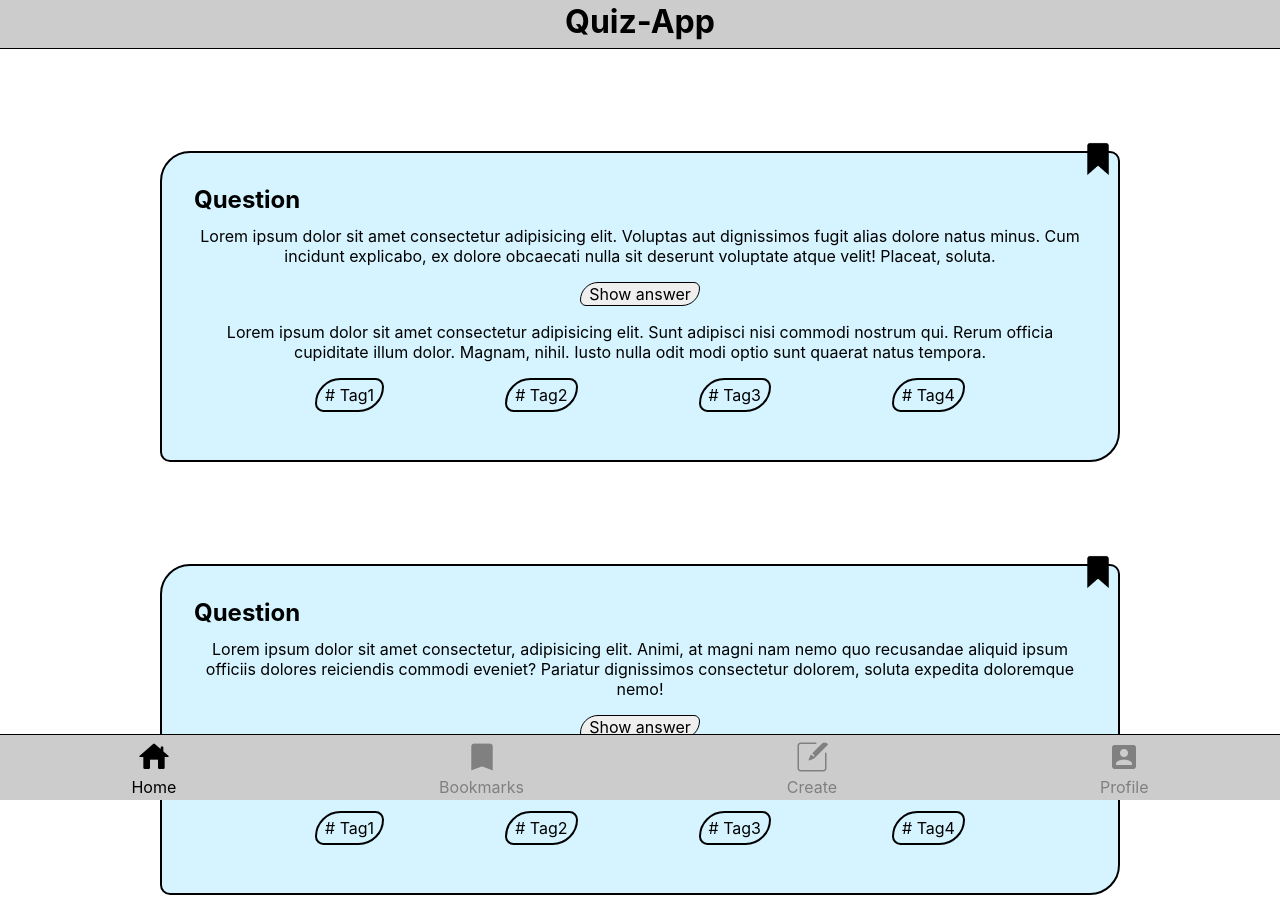
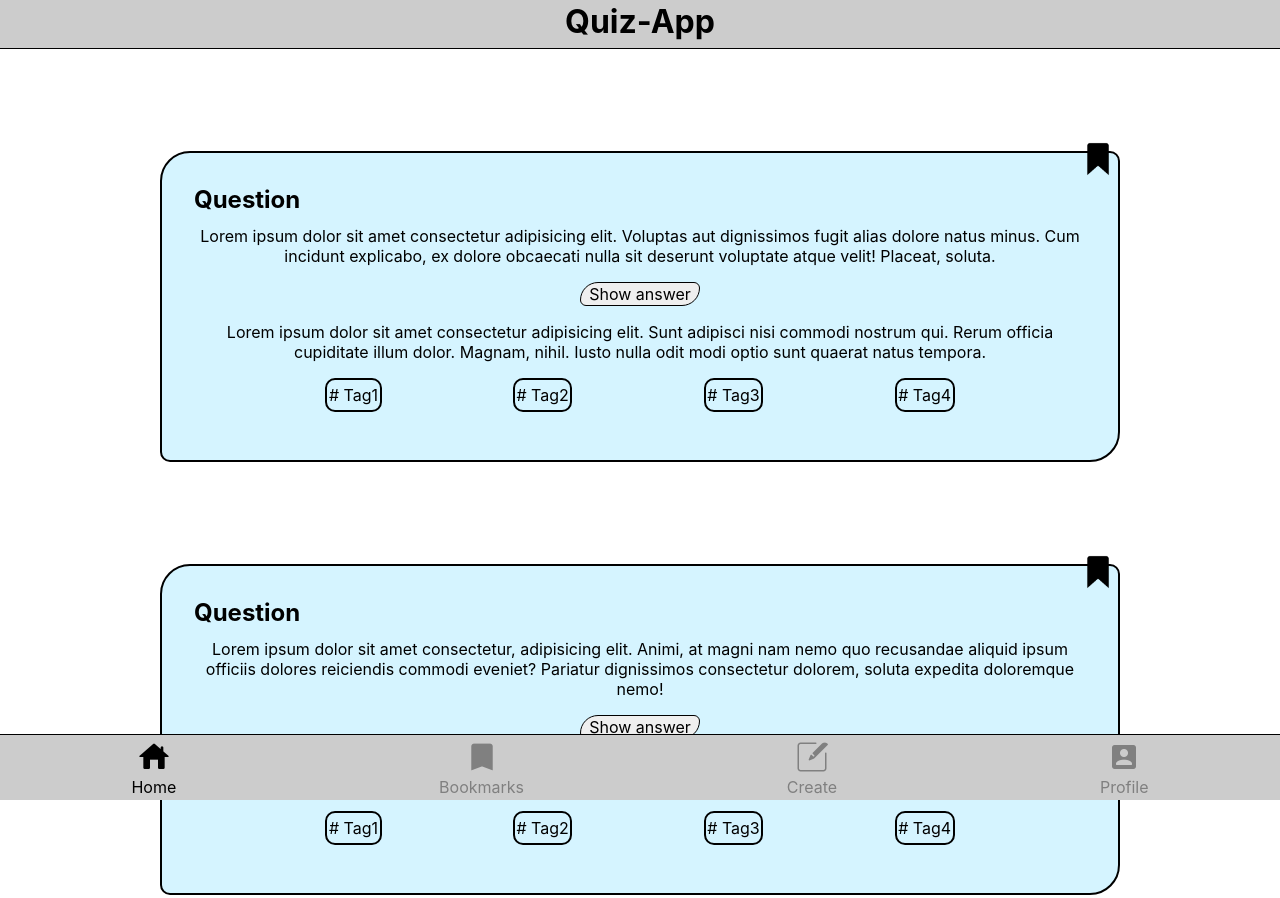
Before and after one commit to AlexF090/my-quiz-app, a website: page index.html in a window 1280 px wide. Shown: the top 898 px of the page. Drawn offline with Linux system fonts and the light colour scheme.

Commit message:
style all buttons

```diff
--- a/index.css
+++ b/index.css
@@ -29,11 +29,12 @@
 
 .card__ul--Tags li {
   padding: 0.3rem;
-  padding-left: 0.5rem;
-  padding-right: 0.5rem;
-  border-radius: 30px 10px 30px 10px;
+  padding-left: 0.1rem;
+  padding-right: 0.1rem;
+  border-radius: 10px;
   border-width: 2px;
   border-style: solid;
+  color: #000;
 }
 
 .card__title {
--- a/pages/bookmarks/bookmarks.css
+++ b/pages/bookmarks/bookmarks.css
@@ -29,11 +29,12 @@
 
 .card__ul--Tags li {
   padding: 0.3rem;
-  padding-left: 0.5rem;
-  padding-right: 0.5rem;
-  border-radius: 30px 10px 30px 10px;
+  padding-left: 0.1rem;
+  padding-right: 0.1rem;
+  border-radius: 10px;
   border-width: 2px;
   border-style: solid;
+
 }
 
 .card__title {
@@ -47,6 +48,7 @@
   position: absolute;
   top: -0.9rem;
   right: 0rem;
+
 }
 
 .card__question,
--- a/pages/create/create.css
+++ b/pages/create/create.css
@@ -104,4 +104,5 @@
   font-size: 1rem;
   border-radius: 30px 10px 30px 10px;
   border: 1px black solid;
+  color: #000;
 }
--- a/pages/profile/profile.css
+++ b/pages/profile/profile.css
@@ -67,6 +67,7 @@
   margin-top: 1rem;
   margin-bottom: 1rem;
   align-self: center;
+  color: #000;
 }
 
 .section__profilePicture {
--- a/styles.css
+++ b/styles.css
@@ -65,4 +65,5 @@
   align-self: center;
   border-radius: 30px 10px 30px 10px;
   border: 1px black solid;
+  color: #000;
 }
```
